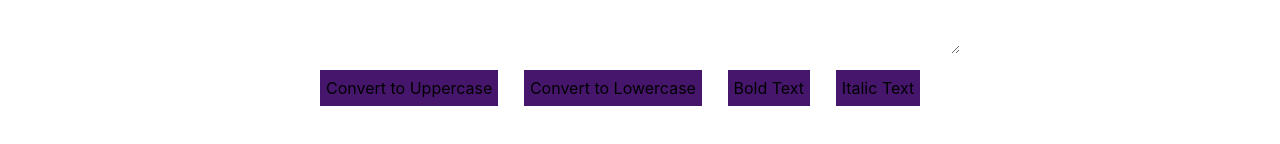
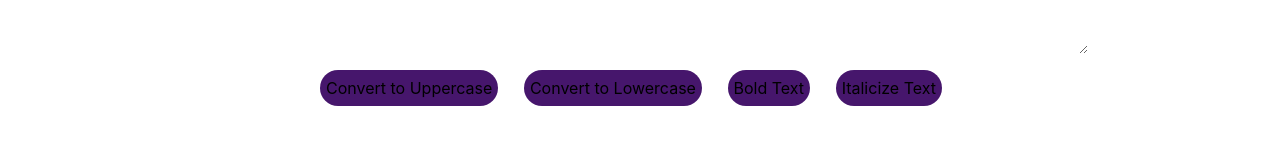
Before and after one commit to DhanveerSingh2002/TextShaper, a React (Create React App) app: page / in a window 1280 px wide. Shown: the part 366-510 px from the top of the page. Built offline with nearby package versions, Linux system fonts and the light colour scheme.

Commit message:
functionality for buttons added

```diff
--- a/src/App.css
+++ b/src/App.css
@@ -23,7 +23,7 @@
 
 .center
 {
-  width: 50%;
+  width: 60%;
   margin-left: 25%;
 }
 
@@ -40,6 +40,7 @@
   padding: 6px;
   margin-left: 25%;
   margin-top: 10px;
+  border-radius: 20px;
 }
 
 .LC
@@ -49,6 +50,7 @@
   padding: 6px;
   margin-left: 2%;
   margin-top: 10px;
+  border-radius: 20px;
 }
 
 .bold
@@ -58,6 +60,7 @@
   padding: 6px;
   margin-left: 2%;
   margin-top: 10px;
+  border-radius: 20px;
 }
 
 .Italic
@@ -67,6 +70,7 @@
   padding: 6px;
   margin-left: 2%;
   margin-top: 10px;
+  border-radius: 20px;
 }
 
 
@@ -77,3 +81,8 @@
   color: pink;
   border-radius: 20px;
 }
+
+.BOLD
+{
+  font-weight: bold;
+}
--- a/src/components/Textform.jsx
+++ b/src/components/Textform.jsx
@@ -1,18 +1,51 @@
-import React from 'react'
+import React, { useState } from 'react'
 import "../App.css"
 
 const Textform = () => {
+
+  const[text, setText]=useState();
+  const [isBold, setIsBold] = useState(false);
+  const [isItalic, setIsItalic] = useState(false);
+
+
+  const HandleChange = (event) => {
+    setText(event.target.value);
+  }
+
+  const HandleUC = () => {
+    setText(text.toUpperCase());
+  }
+
+  const HandleLC = () => {
+    setText(text.toLowerCase());
+  }
+
+  const HandleBold = () => {
+    setIsBold(!isBold);
+  };
+
+  const HandleItalic = () => {
+    setIsItalic(!isItalic);
+  };
+
   return (
     <>
     <div class="mt-6">
         <h3 className='center text-2xl italic '>Enter your text here: </h3>
-        <textarea className=" TA center mt-2 text-xl" name="" id="" cols="200" rows="10" placeholder='Click Here...'></textarea>
+        <textarea
+                  className=" TA center mt-2 text-xl"
+                  value={text} onChange={HandleChange}
+                  cols="200"
+                  rows="10"
+                  placeholder='Click Here...'
+                  style={{ fontWeight: isBold ? 'bold' : 'normal', fontStyle: isItalic ? 'italic' : 'normal' }}>
+        </textarea>
         <br/>
     </div>
-    <button className="btn btn-primary UC" >Convert to Uppercase</button>
-    <button className="btn btn-primary LC" >Convert to Lowercase</button>
-    <button className="btn btn-primary bold" >Bold Text</button>
-    <button className="btn btn-primary Italic" >Italic Text</button>
+    <button className="btn btn-primary UC" onClick={HandleUC}>Convert to Uppercase</button>
+    <button className="btn btn-primary LC" onClick={HandleLC}>Convert to Lowercase</button>
+    <button className="btn btn-primary bold" onClick={HandleBold}>{isBold ? 'Unbold Text' : 'Bold Text'}</button>
+    <button className="btn btn-primary Italic" onClick={HandleItalic}>{isItalic ? 'Remove Italics' : 'Italicize Text'}</button>
     </>
   )
 }
```
